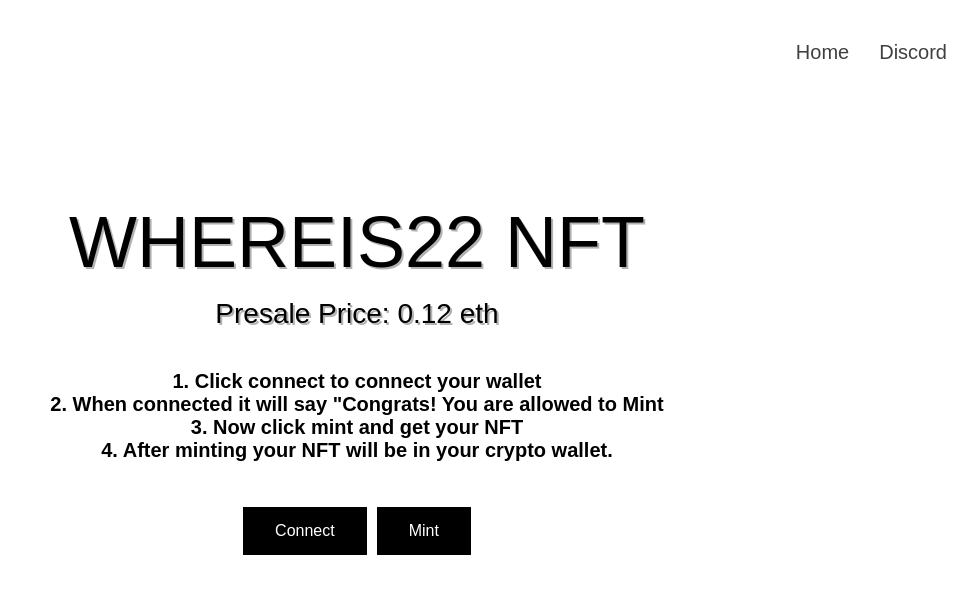
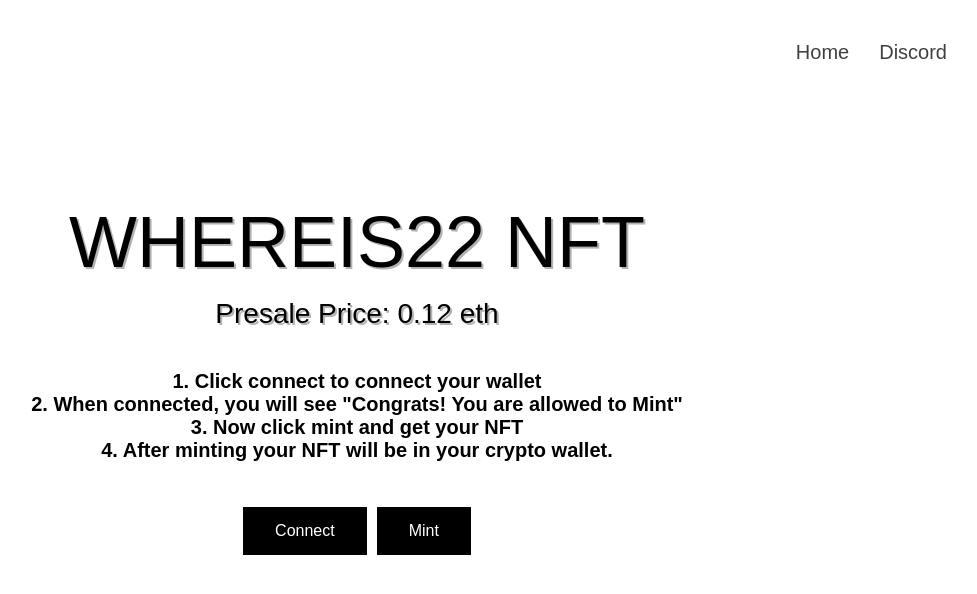
Before and after one commit to Jadennftproject/WHERE22, a React (Create React App) app: page / in a window 1280 px wide. Shown: the top 594 px of the page, without its empty margins (283-1260 px from the left). Built offline with nearby package versions, Linux system fonts and the light colour scheme.

Commit message:
grammar changes

```diff
--- a/src/App.js
+++ b/src/App.js
@@ -95,13 +95,20 @@ function App() {
       <h1>WHEREIS22 NFT</h1>
       <h3>Presale Price: 0.12 eth</h3>
       <h4>1. Click connect to connect your wallet</h4>
-      <h4>2. When connected it will say "Congrats! You are allowed to Mint</h4>
+      <h4>2. When connected, you will see "Congrats! You are allowed to Mint"</h4>
       <h4>3. Now click mint and get your NFT</h4>
       <h4>4. After minting your NFT will be in your crypto wallet. </h4>
       <h3 id="address"> </h3>
       <button id="connectButton" onClick={requestAccount}>Connect</button>
       <button onClick={ClaimNFT}>Mint</button>
+
+
+
+
       <h3 id="info"> </h3>
+
+
+
     </div>
   </section>
     </div>
```
